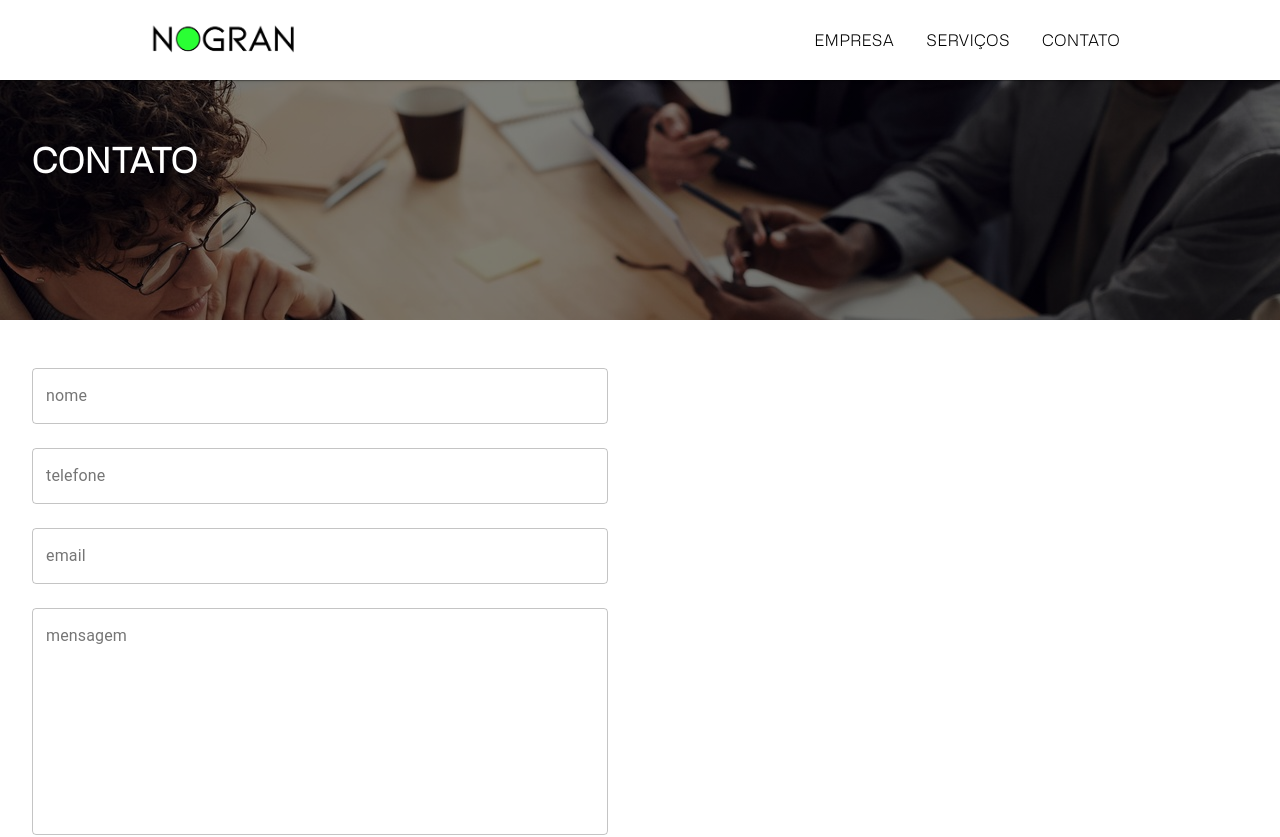
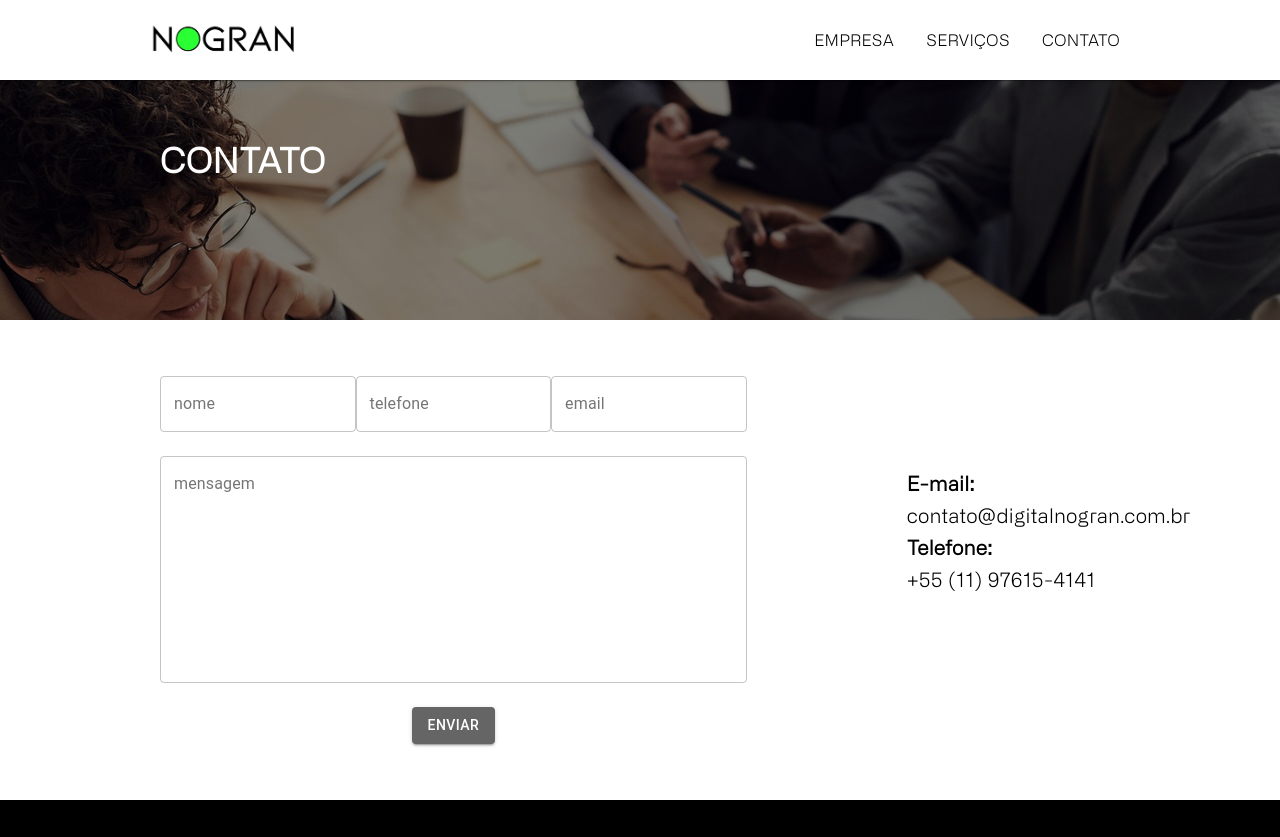
Before and after one commit to nogran/digital.nogran.ui, a React (Create React App) app: page /contato in a window 1280 px wide. Shown: the top 837 px of the page. Built offline with nearby package versions, Linux system fonts and the light colour scheme.

Commit message:
update home

```diff
--- a/src/pages/Home/Home.css
+++ b/src/pages/Home/Home.css
@@ -12,9 +12,11 @@
 
 .folder {
     background-image: linear-gradient(rgba(255,255,255,.5), rgba(255,255,255,.5)),url("../../assets/images/business-pexels-photo-7691709.jpeg");
+    background-attachment: fixed;
+    background-position: start;
     background-repeat: no-repeat;
     background-size: cover;
-    background-position: 50% 40%;
+    flex-wrap: wrap;
 }
 
 .folder2 {
@@ -26,3 +28,7 @@
 .alinhar{
     align-items: "baseline";
 }
+
+.text-decorator-none{
+    text-decoration: none;
+}
--- a/src/pages/Home/Home.tsx
+++ b/src/pages/Home/Home.tsx
@@ -1,8 +1,9 @@
 import React, { useEffect, useState } from 'react';
 import Swiper from './swiperReact/SwiperReact';
-import { Grid, Box, Typography, withStyles, Button } from '@material-ui/core';
+import { Grid, Box, Typography, withStyles, Button, Card, CardContent } from '@material-ui/core';
 import './Home.css';
 import Navbar from '../../components/statics/navbar/Navbar';
+import { Link } from 'react-router-dom';
 
 const StyledButton = withStyles({
     root: {
@@ -127,32 +128,30 @@ export const Home = () => {
                             <img width="8%" src="https://cdn.jsdelivr.net/gh/devicons/devicon/icons/javascript/javascript-original.svg" alt="" />
                             <img width="8%" src="https://cdn.jsdelivr.net/gh/devicons/devicon/icons/css3/css3-original-wordmark.svg" alt="" />
                         </Box>
-
-                        <Box>
                         <Typography variant='h5' align='center'>A Nogran faz com que as tecnologias mais modernas e estáveis do mercado cheguem para seus clientes,</Typography>
                         <Typography variant='h5' align='center'>implementando soluções atuais para problemas antigos.</Typography>
-                        </Box>
                     </Box>
                 </Grid>
 
                 {/* PAGE 4 */}
-                <Grid item xs={12} style={{ height: '70vh' }}>
-                    <Box className='folder'>
-                        <Box className='folder' padding={25}>
-                            <Typography variant='h5'>Gostamos de desafios! Portanto,</Typography>
-                            <Typography variant='h5'>seja qual for sua demanda, entre</Typography>
-                            <Typography variant='h5'>em contato e converse com nossa</Typography>
-                            <Typography variant='h5'>equipe.</Typography>
+                <Grid item xs={12} alignItems="center">
+                    <CardContent className='folder' style={{ height: '50vh' }} >
+                        <Box margin={5} >
+                            <Typography align='center' variant='h2'>Gostamos de desafios!</Typography>
+                            <Typography align='center' variant='h4'>Portanto, seja qual for sua demanda,</Typography>
+                            <Typography align='center' variant='h4'>entre em contato e converse com</Typography>
+                            <Typography align='center' variant='h4'>nossa equipe.</Typography>
                         </Box>
-                    </Box>
-                </Grid>
 
-                <Grid item xs={12} style={{ height: '8vh' }}>
-                    <Box className='upper-line' display='flex' alignItems="center" justifyContent="center" >
+                    </CardContent>
+
+                    <Box margin={3} className='upper-line' display='flex' alignItems="center" justifyContent="center" >
                         <Typography align="center" variant='h5'>Estamos à disposição para atendê-los.</Typography>
+                        <Link to='/contato' className='text-decorator-none'>
                             <Box marginLeft={4}>
                                 <StyledButton variant="contained" style={{ fontWeight: 'bold' }}>ENTRE EM CONTATO</StyledButton>
                             </Box>
+                        </Link>
                     </Box>
                 </Grid>
             </Grid>
--- a/src/pages/contato/Contato.tsx
+++ b/src/pages/contato/Contato.tsx
@@ -1,7 +1,18 @@
 import { useEffect, useState } from "react";
-import { Box, Grid, TextField, Typography } from "@material-ui/core";
+import { Box, Button, Grid, TextField, Typography, withStyles } from "@material-ui/core";
 import './Contato.css';
 import Navbar from "../../components/statics/navbar/Navbar";
+
+const StyledButton = withStyles({
+  root: {
+    backgroundColor: '#656565',
+    color: '#fff',
+    '&:hover': {
+      backgroundColor: 'black',
+      // color: 'black',
+    },
+  }
+})(Button);
 
 export const Contato = () => {
 
@@ -22,27 +33,40 @@ export const Contato = () => {
   return (
     <>
       <Navbar acao={ativaCor} />
-      <Grid container direction="row">
+      <Grid container direction="row" justifyContent='center' alignItems='center'>
         <Grid item className="contatoimg" xs={12}>
-          <Box style={{ height: '40vh' }} display='flex' alignItems='center' justifyContent='start' marginLeft={4}>
-              <Typography variant='h4'style={{ fontWeight: 'bold', color: 'white' }}>CONTATO</Typography>
+          <Box style={{ height: '40vh' }} display='flex' alignItems='center' justifyContent='start' marginLeft={20}>
+            <Typography variant='h4' style={{ fontWeight: 'bold', color: 'white' }}>CONTATO</Typography>
           </Box>
         </Grid>
 
-        <Grid item xs={6}>
-          <Box margin={4}>
+        <Grid item xs={7} alignItems='center'>
+          <Box marginLeft={20} >
             <form>
-              <TextField id='nome' label='nome' variant='outlined' name='nome' margin='normal' fullWidth />
-              <TextField id='telefone' label='telefone' variant='outlined' name='telefone' margin='normal' fullWidth />
-              <TextField id='email' label='email' variant='outlined' name='email' margin='normal' fullWidth />
+              <Box display='flex' justifyContent='space-between' alignItems='center' marginTop={5}>
+                <TextField id='nome' label='nome' variant='outlined' name='nome' margin='normal' />
+                <TextField id='telefone' label='telefone' variant='outlined' name='telefone' margin='normal' />
+                <TextField id='email' label='email' variant='outlined' name='email' margin='normal' />
+              </Box>
               <TextField id='mensagem' label='mensagem' variant='outlined' name='mensagem' margin='normal' fullWidth rows={10} multiline />
+              <Box marginTop={2} textAlign='center'>
+                <StyledButton type='submit' variant='contained' color='primary'>
+                  Enviar
+                </StyledButton>
+              </Box>
             </form>
+
           </Box>
         </Grid>
-        <Grid xs={6}>
-
+        <Grid xs={5} alignItems='center'>
+          <Box display='inline-block' justifyContent='center' alignItems='center' marginLeft={20}>
+            <Box><Typography variant='h6' style={{ fontWeight: 'bold' }}>E-mail:</Typography></Box>
+            <Box><Typography variant='h6'>contato@digitalnogran.com.br</Typography></Box>
+            <Box><Typography variant='h6' style={{ fontWeight: 'bold' }}>Telefone:</Typography></Box>
+            <Box><Typography variant='h6'>+55 (11) 97615-4141</Typography></Box>
+          </Box>
         </Grid>
-      </Grid>
+      </Grid >
     </>
   );
 }
```
Lines whose indentation alone changed are shown as unchanged.
